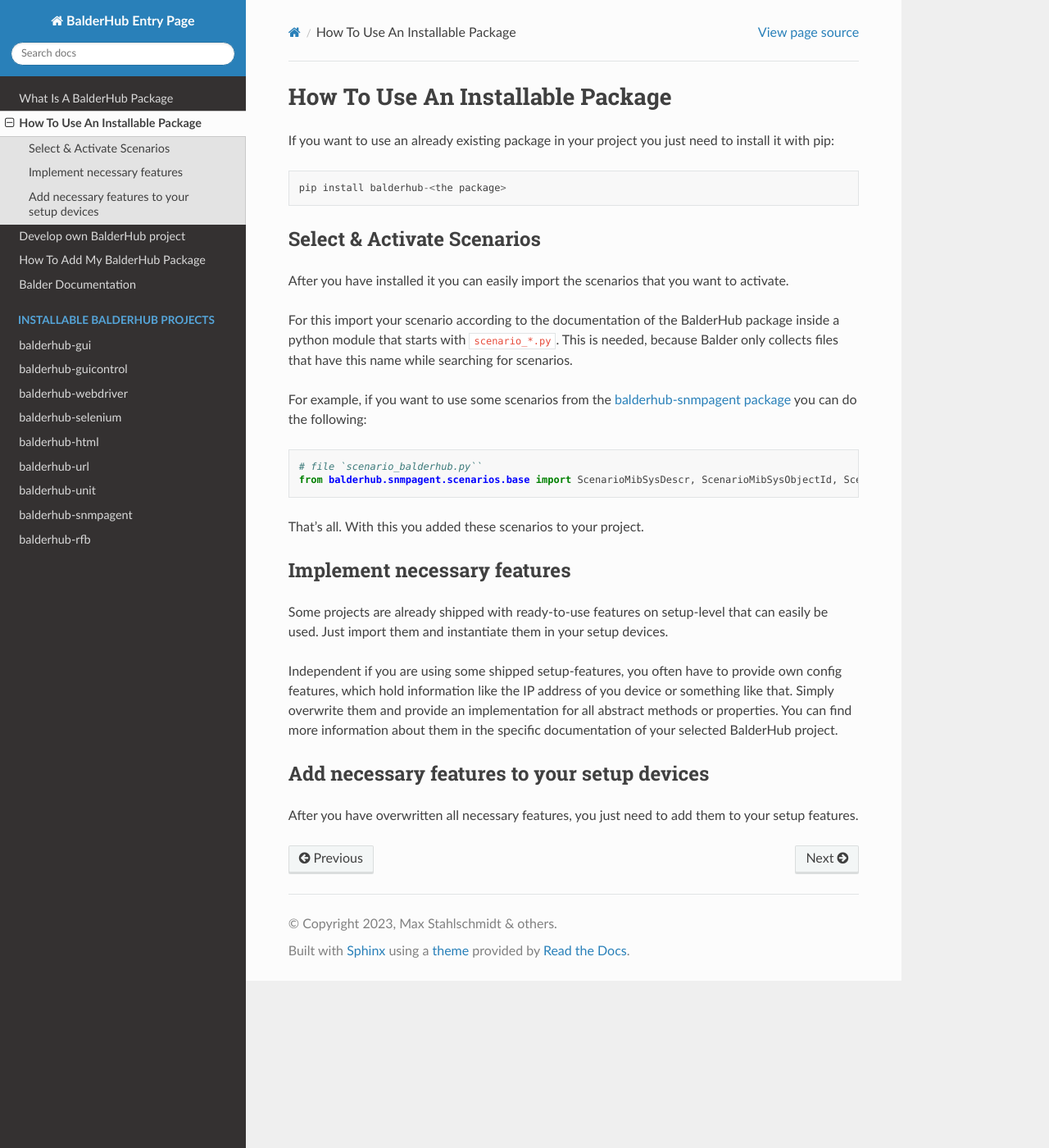
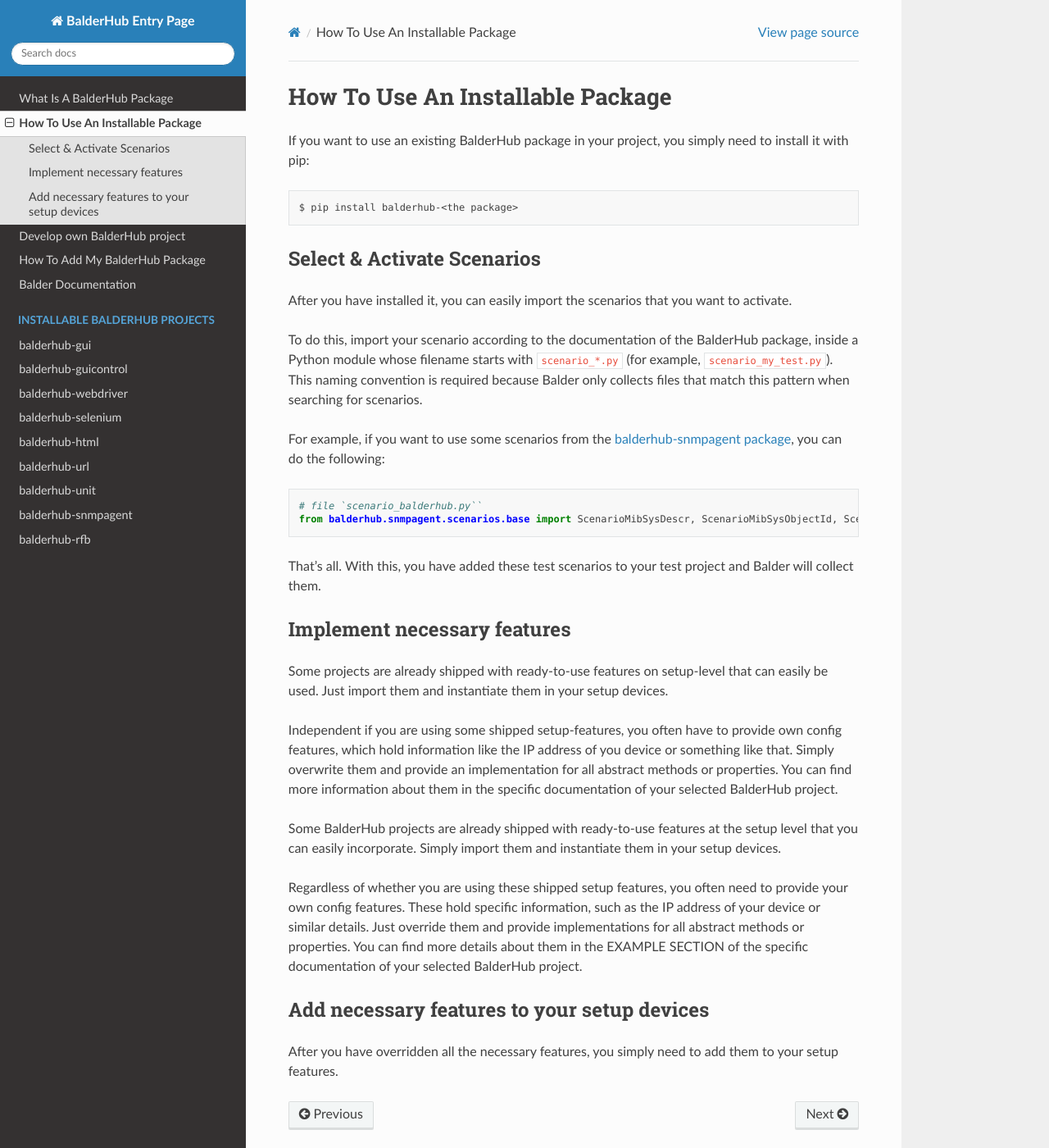
Before and after one commit to balder-dev/hub.balder.dev, a Sphinx documentation site: the page built from doc/source/how_to_use_installable.rst, in a window 1280 px wide and 1400 px high. Shown: the whole window at 82% size. Built offline with Sphinx 7.4.7 and the Read the Docs theme 3.1.0, drawn with Linux system fonts in a browser that asks for light colours.

Commit message:
docs(how_to_use_installable.rst): rework text for `How To Use An Installable Package`

```diff
--- a/doc/source/how_to_use_installable.rst
+++ b/doc/source/how_to_use_installable.rst
@@ -1,30 +1,31 @@
 How To Use An Installable Package
 *********************************
 
-If you want to use an already existing package in your project you just need to install it with pip:
+If you want to use an existing BalderHub package in your project, you simply need to install it with pip:
 
-.. code-block::
+.. code-block:: shell
 
-    pip install balderhub-<the package>
+    $ pip install balderhub-<the package>
 
 Select & Activate Scenarios
 ===========================
 
-After you have installed it you can easily import the scenarios that you want to activate.
+After you have installed it, you can easily import the scenarios that you want to activate.
 
-For this import your scenario according to the documentation of the BalderHub package inside a python module that starts
-with ``scenario_*.py``. This is needed, because Balder only collects files that have this name while searching for
-scenarios.
+To do this, import your scenario according to the documentation of the BalderHub package, inside a Python module whose
+filename starts with ``scenario_*.py`` (for example, ``scenario_my_test.py``). This naming convention is required
+because Balder only collects files that match this pattern when searching for scenarios.
 
 For example, if you want to use some scenarios from the
-`balderhub-snmpagent package <https://hub.balder.dev/projects/snmpagent>`_ you can do the following:
+`balderhub-snmpagent package <https://hub.balder.dev/projects/snmpagent>`_, you can do the following:
 
 .. code-block:: python
 
     # file `scenario_balderhub.py``
     from balderhub.snmpagent.scenarios.base import ScenarioMibSysDescr, ScenarioMibSysObjectId, ScenarioMibSysUpTime
 
-That's all. With this you added these scenarios to your project.
+That's all. With this, you have added these test scenarios to your test project and Balder will collect them.
+
 
 Implement necessary features
 ============================
@@ -37,7 +38,15 @@ information like the IP address of you device or something like that. Simply ove
 an implementation for all abstract methods or properties. You can find more information about them in the specific
 documentation of your selected BalderHub project.
 
+Some BalderHub projects are already shipped with ready-to-use features at the setup level that you can easily
+incorporate. Simply import them and instantiate them in your setup devices.
+
+Regardless of whether you are using these shipped setup features, you often need to provide your own config features.
+These hold specific information, such as the IP address of your device or similar details. Just override them and
+provide implementations for all abstract methods or properties. You can find more details about them in the EXAMPLE
+SECTION of the specific documentation of your selected BalderHub project.
+
 Add necessary features to your setup devices
 ============================================
 
-After you have overwritten all necessary features, you just need to add them to your setup features.
+After you have overridden all the necessary features, you simply need to add them to your setup features.
```
